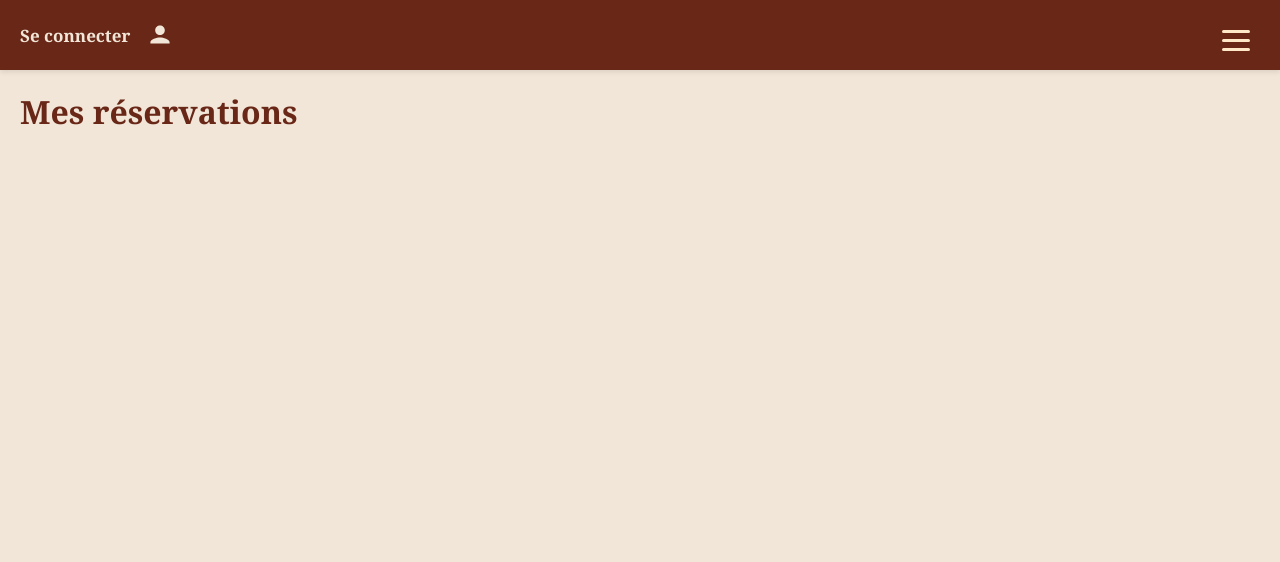
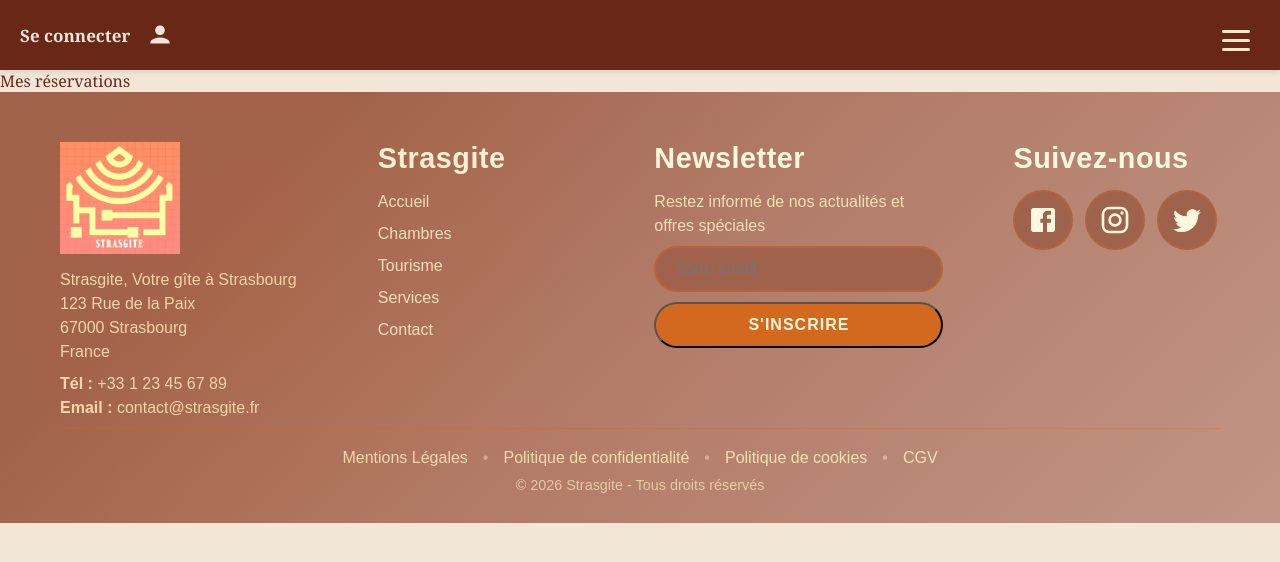
Before and after one commit to WildCodeSchool-2025-11/dev-web-orange-strasgite, a React (Vite) app: page /mes-reservations in a window 1280 px wide. Shown: the top 562 px of the page. Built offline with nearby package versions, Linux system fonts and the light colour scheme.

Commit message:
ajout footer sur pages client

```diff
--- a/src/pages/MesFavorisPage.tsx
+++ b/src/pages/MesFavorisPage.tsx
@@ -1,12 +1,12 @@
+import Footer from "../components/Footer";
 import HeaderClient from "../components/Header-client";
 
 export default function MesFavorisPage() {
 	return (
 		<>
 			<HeaderClient />
-			<div style={{ padding: "20px" }}>
-				<h1>Mes favoris</h1>
-			</div>
+			<div>Mes favoris</div>
+			<Footer />
 		</>
 	);
 }
--- a/src/pages/MesReservationsPage.tsx
+++ b/src/pages/MesReservationsPage.tsx
@@ -1,12 +1,12 @@
+import Footer from "../components/Footer";
 import HeaderClient from "../components/Header-client";
 
 export default function MesReservationsPage() {
 	return (
 		<>
 			<HeaderClient />
-			<div style={{ padding: "20px" }}>
-				<h1>Mes réservations</h1>
-			</div>
+			<div>Mes réservations</div>
+			<Footer />
 		</>
 	);
 }
--- a/src/pages/MonComptePage.tsx
+++ b/src/pages/MonComptePage.tsx
@@ -1,12 +1,12 @@
+import Footer from "../components/Footer";
 import HeaderClient from "../components/Header-client";
 
 export default function MonComptePage() {
 	return (
 		<>
 			<HeaderClient />
-			<div style={{ padding: "20px" }}>
-				<h1>Mon compte</h1>
-			</div>
+			<div>Mon compte</div>
+			<Footer />
 		</>
 	);
 }
```
